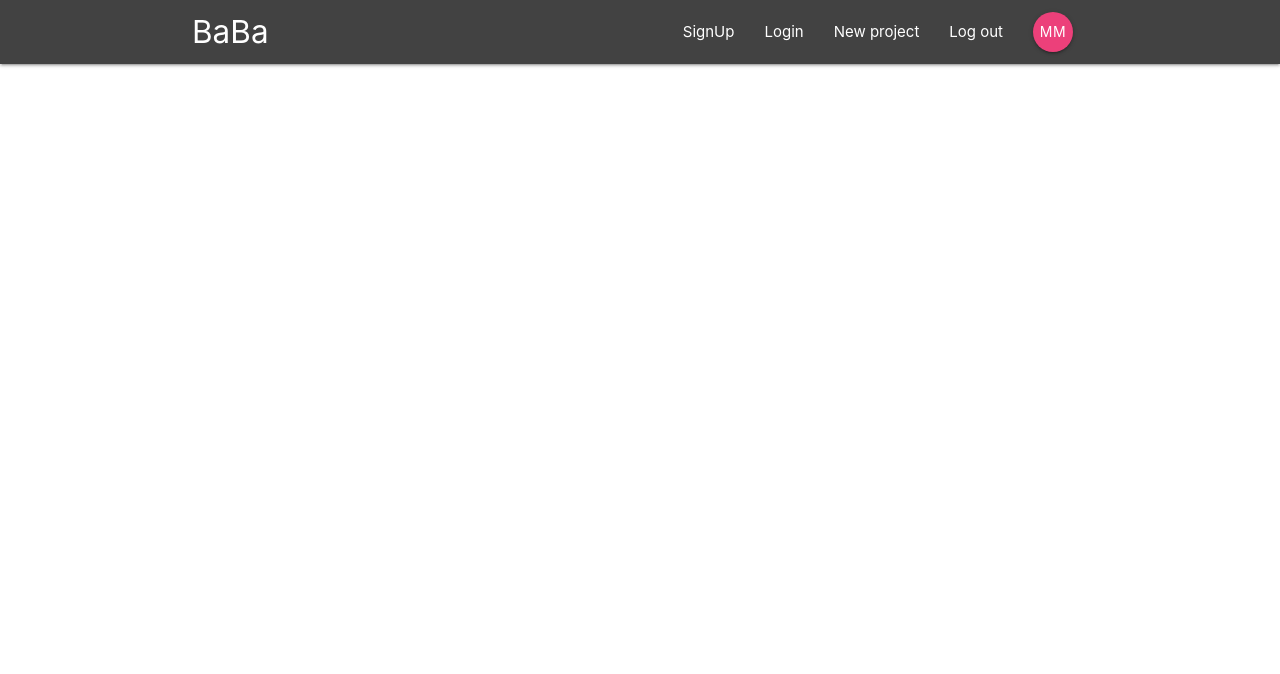
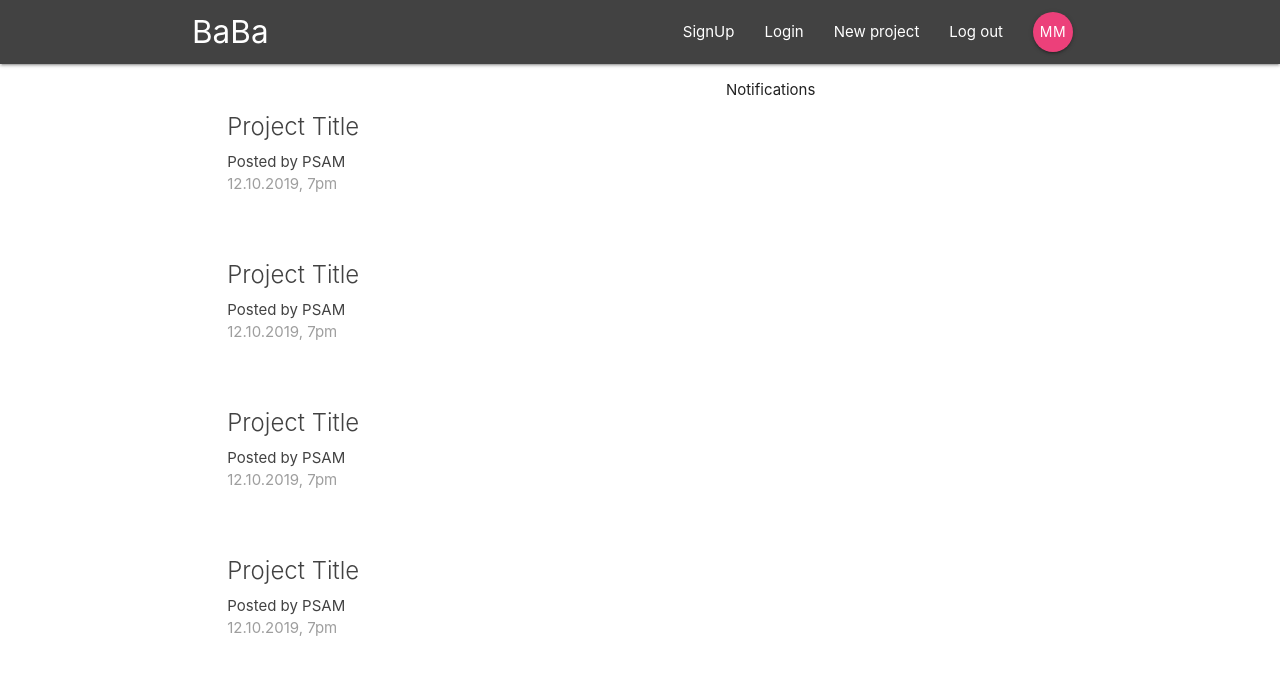
Before and after one commit to PortableSAM/React-Redux-Firebase-App-Tuto, a React (Create React App) app: page / in a window 1280 px wide. Shown: the top 674 px of the page. Built offline with nearby package versions, Linux system fonts and the light colour scheme.

Commit message:
Dashboard component

```diff
--- a/src/App.js
+++ b/src/App.js
@@ -1,6 +1,7 @@
 import React, { Component } from "react";
-import { BrowserRouter } from "react-router-dom";
+import { BrowserRouter, Switch, Route } from "react-router-dom";
 import Navbar from "./components/layout/Navbar";
+import Dashboard from "./components/dashboard/Dashboard";
 
 class App extends Component {
   render() {
@@ -8,6 +9,9 @@
       <BrowserRouter>
         <div className="App">
           <Navbar />
+          <Switch>
+            <Route path="/" component={Dashboard} />
+          </Switch>
         </div>
       </BrowserRouter>
     );
--- a/src/components/dashboard/Dashboard.js
+++ b/src/components/dashboard/Dashboard.js
@@ -0,0 +1,22 @@
+import React from "react";
+import Notifications from "./Notifications";
+import ProjectList from "../project/ProjectList";
+
+class Dashboard extends React.Component {
+  render() {
+    return (
+      <div className="dashboard container">
+        <div className="row">
+          <div className="col s12 m6">
+            <ProjectList />
+          </div>
+          <div className="col s12 m5 offset-m1">
+            <Notifications />
+          </div>
+        </div>
+      </div>
+    );
+  }
+}
+
+export default Dashboard;
--- a/src/components/dashboard/Notifications.js
+++ b/src/components/dashboard/Notifications.js
@@ -0,0 +1,11 @@
+import React from "react";
+
+const Notifications = () => {
+  return (
+    <div>
+      <p>Notifications</p>
+    </div>
+  );
+};
+
+export default Notifications;
--- a/src/components/project/ProjectList.js
+++ b/src/components/project/ProjectList.js
@@ -0,0 +1,41 @@
+import React from "react";
+
+const ProjectList = () => {
+  return (
+    <div className="project-list section">
+      <div className="card z-depth-0 project-summary">
+        <div className="card-content grey-text text-darken-3">
+          <span className="card-title">Project Title</span>
+          <p>Posted by PSAM</p>
+          <p className="grey-text">12.10.2019, 7pm</p>
+        </div>
+      </div>
+
+      <div className="card z-depth-0 project-summary">
+        <div className="card-content grey-text text-darken-3">
+          <span className="card-title">Project Title</span>
+          <p>Posted by PSAM</p>
+          <p className="grey-text">12.10.2019, 7pm</p>
+        </div>
+      </div>
+
+      <div className="card z-depth-0 project-summary">
+        <div className="card-content grey-text text-darken-3">
+          <span className="card-title">Project Title</span>
+          <p>Posted by PSAM</p>
+          <p className="grey-text">12.10.2019, 7pm</p>
+        </div>
+      </div>
+
+      <div className="card z-depth-0 project-summary">
+        <div className="card-content grey-text text-darken-3">
+          <span className="card-title">Project Title</span>
+          <p>Posted by PSAM</p>
+          <p className="grey-text">12.10.2019, 7pm</p>
+        </div>
+      </div>
+    </div>
+  );
+};
+
+export default ProjectList;
```
